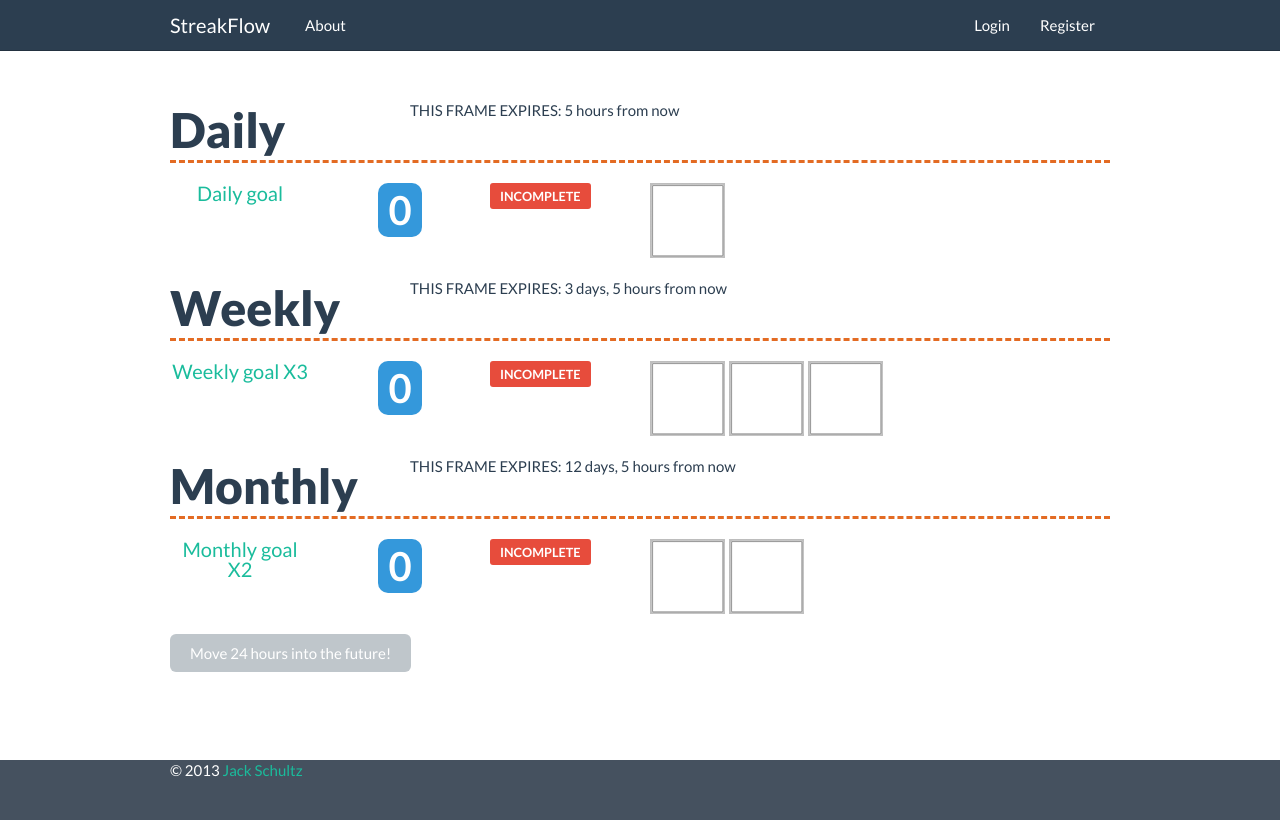
After one commit to jackschultz/streakflow, a Django app: page /demo in a window 1280 px wide. The commit adds this page. Run offline with Django 3.2, Linux system fonts and the light colour scheme; parts of the project's set-up code (start-up, migrations or seed data) failed here and were passed over; some libraries are stand-ins or nearby versions.

Commit message:
super awesome demo

```diff
--- /dev/null
+++ b/streakflow/static/js/demo.js
@@ -0,0 +1,80 @@
+$(document).on('click', ".demo-goal-objective", function(event) {
+    var obj = $(this);
+    if ($(this).attr('completed') == "true") {
+      var asdf = check_all_complete(obj.parents(".goal-overview"));
+      obj.find(".goal-obj-img").attr("src","/static/img/square75x75.png");
+      obj.attr("completed","false");
+      var num_completed = obj.parents(".goal-overview").find(".goal-consecutive").text();
+      if (check_all_complete(obj.parents(".goal-overview")) != asdf) {
+        obj.parents(".goal-overview").find(".goal-consecutive").text(parseInt(num_completed)-1);
+        obj.parents(".goal-overview").find(".complete-label").removeClass("label-success").addClass("label-important").text("INCOMPLETE");
+      }
+    }
+    else {
+      obj.find(".goal-obj-img").attr("src","/static/img/square75x75c.png");
+      obj.attr("completed","true");
+      var num_completed = obj.parents(".goal-overview").find(".goal-consecutive").text();
+      console.log(check_all_complete(obj.parents(".goal-overview")));
+      if (check_all_complete(obj.parents(".goal-overview")) == "true") {
+        obj.parents(".goal-overview").find(".goal-consecutive").text(parseInt(num_completed)+1);
+        obj.parents(".goal-overview").find(".complete-label").removeClass("label-important").addClass("label-success").text("COMPLETE");
+      }
+    }
+
+});
+
+function check_all_complete(obj) {
+  var retval = "true"
+  obj.find(".demo-goal-objective").each(function() {
+    if ($(this).attr("completed") == "false") {
+      retval = "false";
+      return false;
+    }
+  });
+  return retval;
+}
+
+
+
+$(document).on('click', "#advance-time", function(event) {
+  var exp1 = "THIS FRAME EXPIRES: ";
+  var exp2 = " days, 5 hours from now";
+  var exp3 = "5 hours from now";
+
+  var week_exp = parseInt($(".week-time").attr("exp"));
+  var month_exp = parseInt($(".month-time").attr("exp"));
+
+  var new_week_exp = (week_exp + 6) % 7;
+  var new_month_exp = (month_exp + 30) % 31;
+
+  //need to check if we reset the tihngs
+  $(".goal-overview").each(function() {
+      var expires = parseInt($(this).siblings().find(".exp-time").attr("exp"));
+      if (expires == 0) {
+        if (check_all_complete($(this)) == "false") {
+          //set consecutive to 0
+          $(this).find(".goal-consecutive").text("0");
+        }
+        $(this).find(".demo-goal-objective").attr("completed","false");
+        $(this).find(".goal-obj-img").attr("src","/static/img/square75x75.png");
+        $(this).find(".complete-label").removeClass("label-success").addClass("label-important").text("INCOMPLETE");
+      }
+  });
+
+  if (new_week_exp == 0) {
+    $(".week-time").text(exp1 + exp3);
+  }
+  else {
+    $(".week-time").text(exp1 + new_week_exp.toString() + exp2);
+  }
+  $(".week-time").attr("exp",new_week_exp.toString());
+
+  if (new_month_exp == 0) {
+    $(".month-time").text(exp1 + exp3);
+  }
+  else {
+    $(".month-time").text(exp1 + new_month_exp.toString() + exp2);
+  }
+  $(".month-time").attr("exp",new_month_exp.toString());
+
+});
--- a/streakflow/static/js/goals.js
+++ b/streakflow/static/js/goals.js
@@ -1,8 +1,9 @@
 $(document).ready(function() {
 
 
+});
 
-});
+
 
 $(document).on('click', ".goal-objective", function(event) {
 
--- a/streakflow/templates/base.html
+++ b/streakflow/templates/base.html
@@ -68,6 +68,8 @@
     <script src="http://code.jquery.com/ui/1.10.3/jquery-ui.js"></script>
     <script src="{{STATIC_URL}}js/bootstrap.min.js"></script>
     <script src="{{STATIC_URL}}js/goals.js"></script>
+    {% block extrascript %}
+    {% endblock %}
   </body>
 
 </html>
--- /dev/null
+++ b/streakflow/templates/demo.html
@@ -0,0 +1,147 @@
+{% extends "base.html" %}
+
+{% load humanize %}
+
+{% block body %}
+
+
+<div>
+<div class="row">
+  <div class="span3">
+    <h1 class="goal-time-frame-heading">Daily</h1>
+  </div>
+  <div class="span9 exp-time" exp="0">
+    THIS FRAME EXPIRES: 5 hours from now
+  </div>
+</div>
+
+  <div class="goal-top goal-overview daily-goal">
+    <div class="row">
+      <div class="span2">
+        <div class="goal-name goal-info">
+          <a href="#">Daily goal</a>
+        </div>
+      </div>
+      <div class="span2">
+        <div class="goal-consecutive-frames goal-info">
+          <span class="badge badge-info goal-streak-badge goal-consecutive">0</span>
+        </div>
+      </div>
+      <div class="span2">
+      <span class="complete-label label label-important">INCOMPLETE</span>
+      </div>
+      <div class="span6">
+        <span class="demo-goal-objective" completed="false">
+          <span class="goal-obj-info">
+            <img class="goal-obj-img" src="{{STATIC_URL}}img/square75x75.png"/>
+          </span>
+        </span>
+
+      </div>
+    </div>
+  </div>
+
+</div>
+
+<div>
+
+  <div class="row">
+    <div class="span3">
+      <h1 class="goal-time-frame-heading">Weekly</h1>
+    </div>
+    <div class="span9 exp-time week-time" exp="3">
+      THIS FRAME EXPIRES: 3 days, 5 hours from now
+    </div>
+  </div>
+
+  <div class="goal-top goal-overview">
+    <div class="row">
+      <div class="span2">
+        <div class="goal-name goal-info">
+          <a href="#">Weekly goal X3</a>
+        </div>
+      </div>
+      <div class="span2">
+        <div class="goal-consecutive-frames goal-info">
+          <span class="badge badge-info goal-streak-badge goal-consecutive">0</span>
+        </div>
+      </div>
+      <div class="span2">
+      <span class="complete-label label label-important">INCOMPLETE</span>
+      </div>
+      <div class="span6">
+        <span class="demo-goal-objective" completed="false">
+          <span class="goal-obj-info">
+            <img class="goal-obj-img" src="{{STATIC_URL}}img/square75x75.png"/>
+          </span>
+        </span>
+        <span class="demo-goal-objective" completed="false">
+          <span class="goal-obj-info">
+            <img class="goal-obj-img" src="{{STATIC_URL}}img/square75x75.png"/>
+          </span>
+        </span>
+        <span class="demo-goal-objective" completed="false">
+          <span class="goal-obj-info">
+            <img class="goal-obj-img" src="{{STATIC_URL}}img/square75x75.png"/>
+          </span>
+        </span>
+      </div>
+    </div>
+  </div>
+
+
+
+  </div>
+
+<div>
+
+<div class="row">
+  <div class="span3">
+    <h1 class="goal-time-frame-heading">Monthly</h1>
+  </div>
+  <div class="span9 exp-time month-time" exp="12">
+    THIS FRAME EXPIRES: 12 days, 5 hours from now
+  </div>
+</div>
+
+  <div class="goal-top goal-overview">
+    <div class="row">
+      <div class="span2">
+        <div class="goal-name goal-info">
+          <a href="#">Monthly goal X2</a>
+        </div>
+      </div>
+      <div class="span2">
+        <div class="goal-consecutive-frames goal-info">
+          <span class="badge badge-info goal-streak-badge goal-consecutive">0</span>
+        </div>
+      </div>
+      <div class="span2">
+      <span class="complete-label label label-important">INCOMPLETE</span>
+      </div>
+      <div class="span6">
+        <span class="demo-goal-objective" completed="false">
+          <span class="goal-obj-info">
+            <img class="goal-obj-img" src="{{STATIC_URL}}img/square75x75.png"/>
+          </span>
+        </span>
+        <span class="demo-goal-objective" completed="false">
+          <span class="goal-obj-info">
+            <img class="goal-obj-img" src="{{STATIC_URL}}img/square75x75.png"/>
+          </span>
+        </span>
+      </div>
+    </div>
+  </div>
+
+</div>
+
+
+<button class="btn" id="advance-time">Move 24 hours into the future!</button>
+
+
+{% endblock %}
+
+{% block extrascript %}
+  <script src="{{STATIC_URL}}js/demo.js"></script>
+{% endblock %}
--- a/streakflow/urls.py
+++ b/streakflow/urls.py
@@ -9,6 +9,7 @@ urlpatterns = patterns('',
     # Examples:
     url(r'^$', 'streakflow.views.home', name='home'),
     url(r'^about$', 'streakflow.views.about', name='about'),
+    url(r'^demo$', 'streakflow.views.demo', name='demo'),
     # url(r'^accountable/', include('accountable.foo.urls')),
 
     # Uncomment the admin/doc line below to enable admin documentation:
--- a/streakflow/views.py
+++ b/streakflow/views.py
@@ -13,3 +13,27 @@ def home(request):
 def about(request):
   context = {}
   return render_to_response('about.html',context,context_instance=RequestContext(request))
+
+def demo(request):
+  context = {}
+  return render_to_response('demo.html',context,context_instance=RequestContext(request))
+
+def demo(request):
+  context={}
+  context['daily_goals'] = []
+  context['weekly_goals'] = []
+  context['monthly_goals'] = []
+  goals = []
+  for goal in goals:
+    goal.update_timeframes()
+    if goal.time_frame_len == 'd':
+      goal.max_tf = goal.time_frames.all().order_by('-end_time')[0]
+      context['daily_goals'].append(goal)
+    elif goal.time_frame_len == 'w':
+      goal.max_tf = goal.time_frames.all().order_by('-end_time')[0]
+      context['weekly_goals'].append(goal)
+    elif goal.time_frame_len == 'm':
+      goal.max_tf = goal.time_frames.all().order_by('-end_time')[0]
+      context['monthly_goals'].append(goal)
+  context['goals'] = goals
+  return render_to_response('demo.html',context,context_instance=RequestContext(request))
```
Also changed, not shown: streakflow/templates/about.html (+9 -0 lines).
